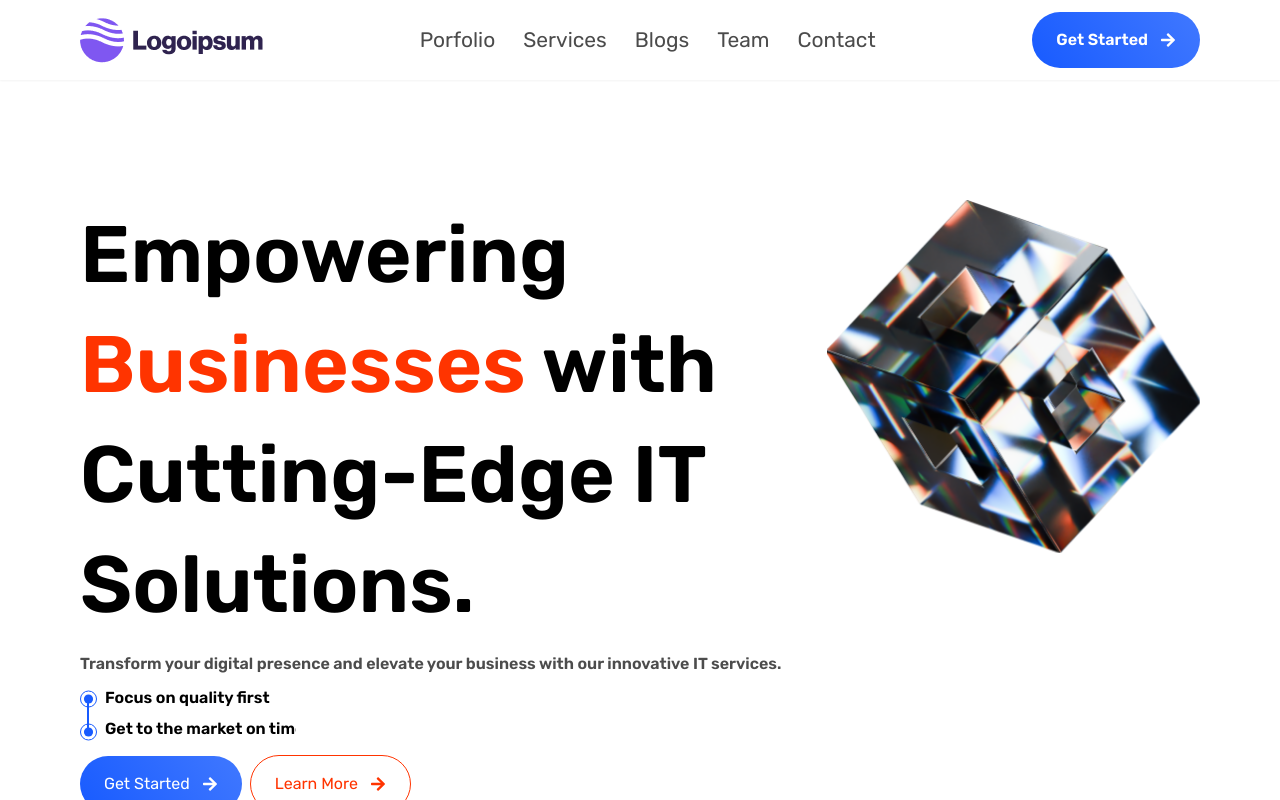
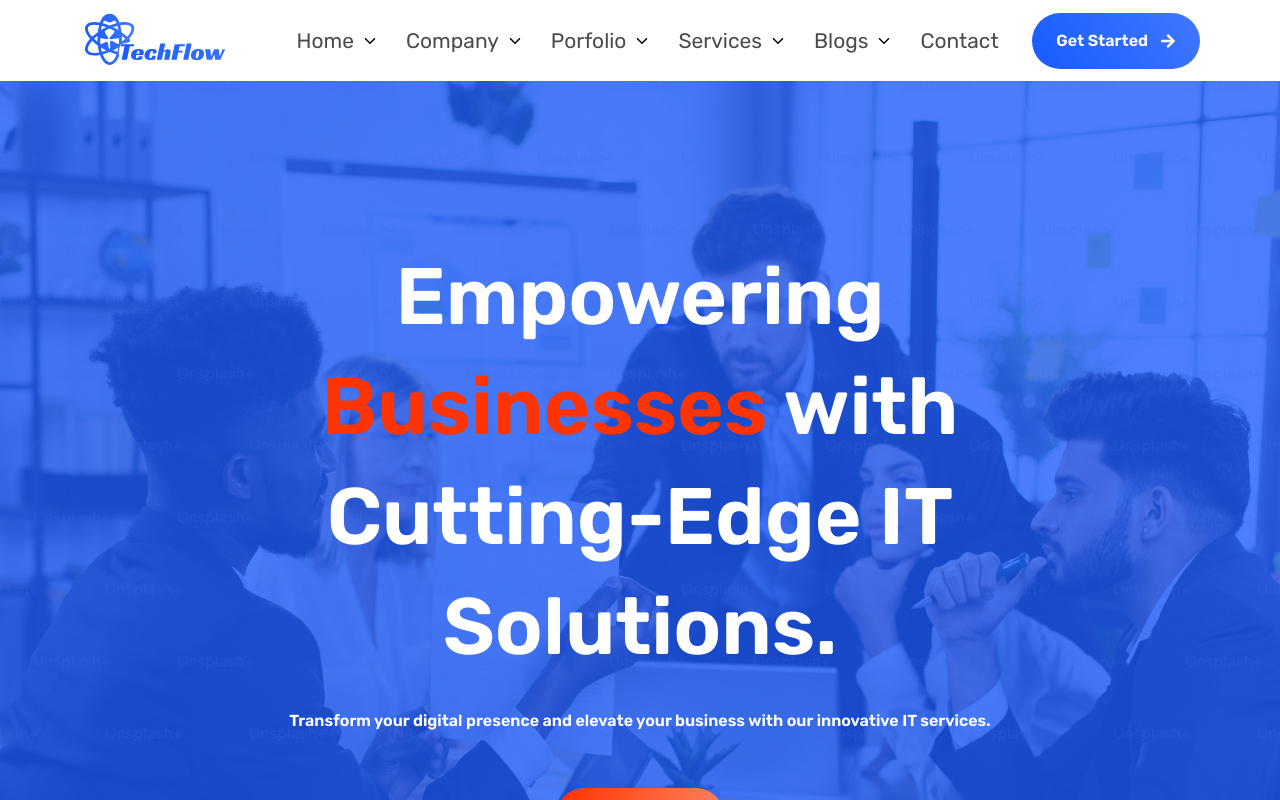
Before and after one commit to said2029/it_agency_tampleta, a Next.js app: page / in a window 1280 px wide. Shown: the top 800 px of the page. Built offline with nearby package versions, Linux system fonts and the light colour scheme.

Commit message:
refactor: update header settings and logo source; enhance page routing with search parameters for dynamic home page rendering

```diff
--- a/src/app/page.tsx
+++ b/src/app/page.tsx
@@ -1,8 +1,15 @@
 import Home_1 from "@/Components/pages/home_1";
 import Home_2 from "@/Components/pages/Home_2";
 import { Settings } from "@/data/data";
+import { SearchParams } from "next/dist/server/request/search-params";
 import React from "react";
 
-export default function page() {
-  return <>{Settings.homePage == 1 ? <Home_1 /> : <Home_2 />}</>;
+export default async function page({
+  searchParams,
+}: {
+  searchParams: SearchParams;
+}) {
+  const SearchParams = await searchParams;
+  const page = SearchParams.page ? +SearchParams.page : 1;
+  return <>{Settings.homePage ==1 || page == 1 ? <Home_1 /> : <Home_2 />}</>;
 }
--- a/src/data/data.ts
+++ b/src/data/data.ts
@@ -12,7 +12,7 @@ const Settings = {
   // add nomber between 1 -2 to chagne home page
   homePage: 2,
   // 1 - 2
-  header: 2,
+  header: 1,
 };
 
 const home = {
--- a/src/layouts/Header_1.tsx
+++ b/src/layouts/Header_1.tsx
@@ -25,7 +25,7 @@ export default function Header_1({}: Props) {
         <Image
           width={183}
           height={45}
-          src={"/assets/images/logo/logo.png"}
+          src={"/assets/images/logo/TechFlow.svg"}
           alt="logo"
           priority
         />
@@ -36,7 +36,7 @@ export default function Header_1({}: Props) {
         <Tap name="Porfolio" Component={ComponentPortfilio} />
         <Tap name="Services" Component={ComponentServices} />
         <Tap name="Blogs" Component={ComponentBlogs} />
-        <Link href={"/contact"} className="text-navItem">
+        <Link href={"/contact"} className="text-navItem opacity-70">
           Contact
         </Link>
       </ul>
@@ -87,7 +87,7 @@ const MobileNav = () => {
               <Image
                 width={183}
                 height={45}
-                src={"/assets/images/logo/logo.png"}
+                src={"/assets/images/logo/TechFlow.svg"}
                 alt="logo"
                 priority
                 className="mt-14"
@@ -130,7 +130,7 @@ const Tap = ({
       className={`${inCenter && "relative"}`}
     >
       <Link href={"#"} className="flex items-center gap-2">
-        <span className="text-navItem">{name}</span>
+        <span className="text-navItem opacity-70">{name}</span>
         <motion.span
           variants={{
             inital: {
@@ -217,10 +217,10 @@ const ComponentHome = () => {
   return (
     <ul className="w-full space-y-2 rounded-md bg-white px-1 py-3 text-navItem font-medium shadow-md md:w-48 [&_li]:cursor-pointer [&_li]:rounded-sm [&_li]:px-3 [&_li]:py-1 hover:[&_li]:bg-primary/20 hover:[&_li]:text-primary/70">
       <li className="bg-primary/20 text-primary/70">
-        <Link href={"/"}>Home 1</Link>{" "}
+        <Link href={"/?page=1"}>Home 1</Link>{" "}
       </li>
       <li>
-        <Link href={"/"}>Home 2</Link>{" "}
+        <Link href={"/?page=2"}>Home 2</Link>{" "}
       </li>
     </ul>
   );
--- a/src/layouts/Header_2.tsx
+++ b/src/layouts/Header_2.tsx
@@ -17,7 +17,7 @@ export default function Header_2({}: Props) {
         <Image
           width={183}
           height={45}
-          src={"/assets/images/logo/logo.png"}
+          src={"/assets/images/logo/TechFlow.svg"}
           alt="logo"
           priority
         />
@@ -86,7 +86,7 @@ const MobileNav = () => {
               <Image
                 width={183}
                 height={45}
-                src={"/assets/images/logo/logo.png"}
+                src={"/assets/images/logo/TechFlow.svg"}
                 alt="logo"
                 priority
                 className="mt-14"
```
Also changed, not shown: public/assets/images/logo/TechFlow.svg (added), public/assets/images/logo/logo.png (deleted).
